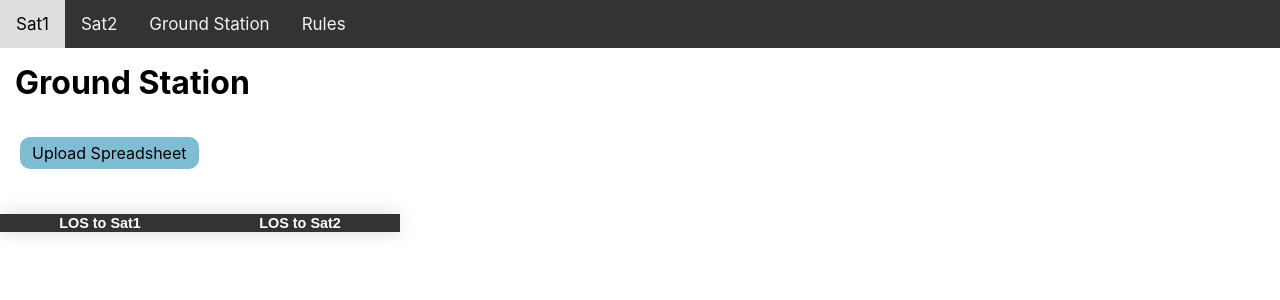
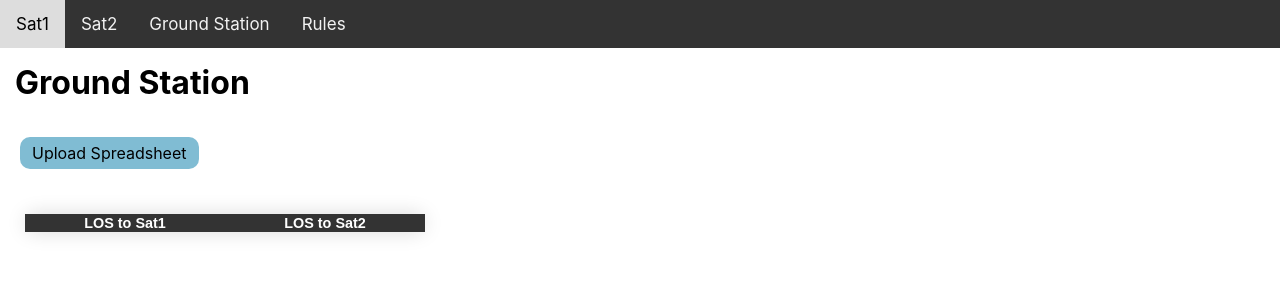
Before and after one commit to Triangleman7/Interns_Summer_2021, a React (Create React App) app in the folder display-data/: page /ground-station in a window 1280 px wide. Shown: the top 300 px of the page. Built offline with nearby package versions, Linux system fonts and the light colour scheme.

Commit message:
Add margin to table

```diff
--- a/display-data/src/App.css
+++ b/display-data/src/App.css
@@ -41,7 +41,7 @@
   border-collapse: collapse;
   border-spacing: 3px;
   border-radius: 25px;
-  margin: 25px 0;
+  margin: 25px;
   font-size: 0.9em;
   font-family: sans-serif;
   min-width: 400px;
```
